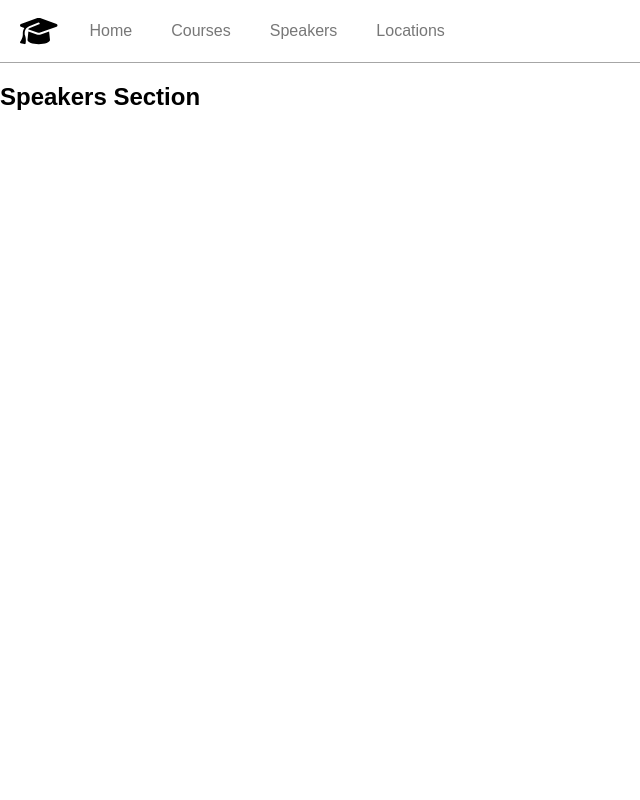
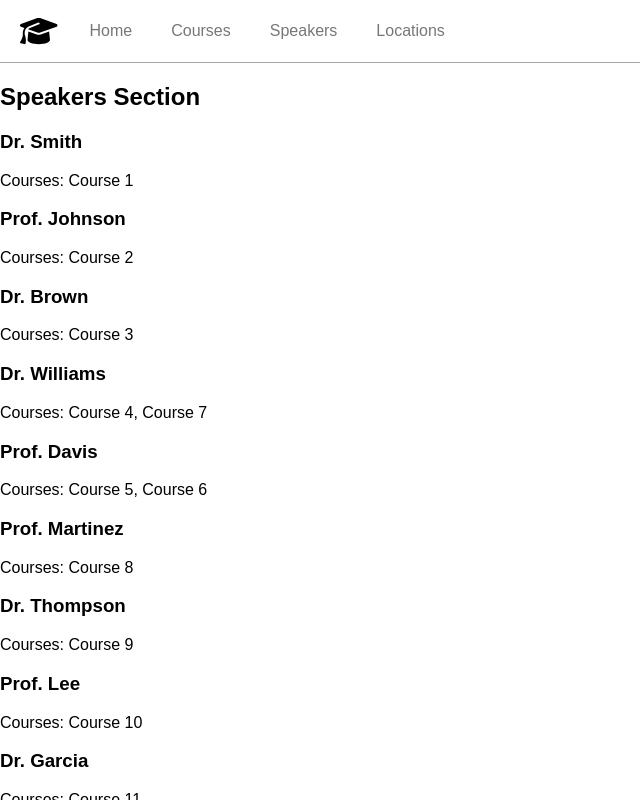
Before and after one commit to tommys0/courses-web-react0, a React (Vite) app in the folder react/: page / in a window 1280 px wide. Both pictures are taken after a click on the button "Speakers". Shown: the top 800 px of the page, without its empty margins (0-640 px from the left). Built offline with nearby package versions, Linux system fonts and the light colour scheme.

Commit message:
Added speaker cards

```diff
--- a/react/src/components/sections/speakerSection.jsx
+++ b/react/src/components/sections/speakerSection.jsx
@@ -6,7 +6,7 @@ const speakerSection = () => {
     return (
         <div>
             <h2>Speakers Section</h2>
-
+            {renderSpeakerCards(data)}
         </div>
     );
 };
```
